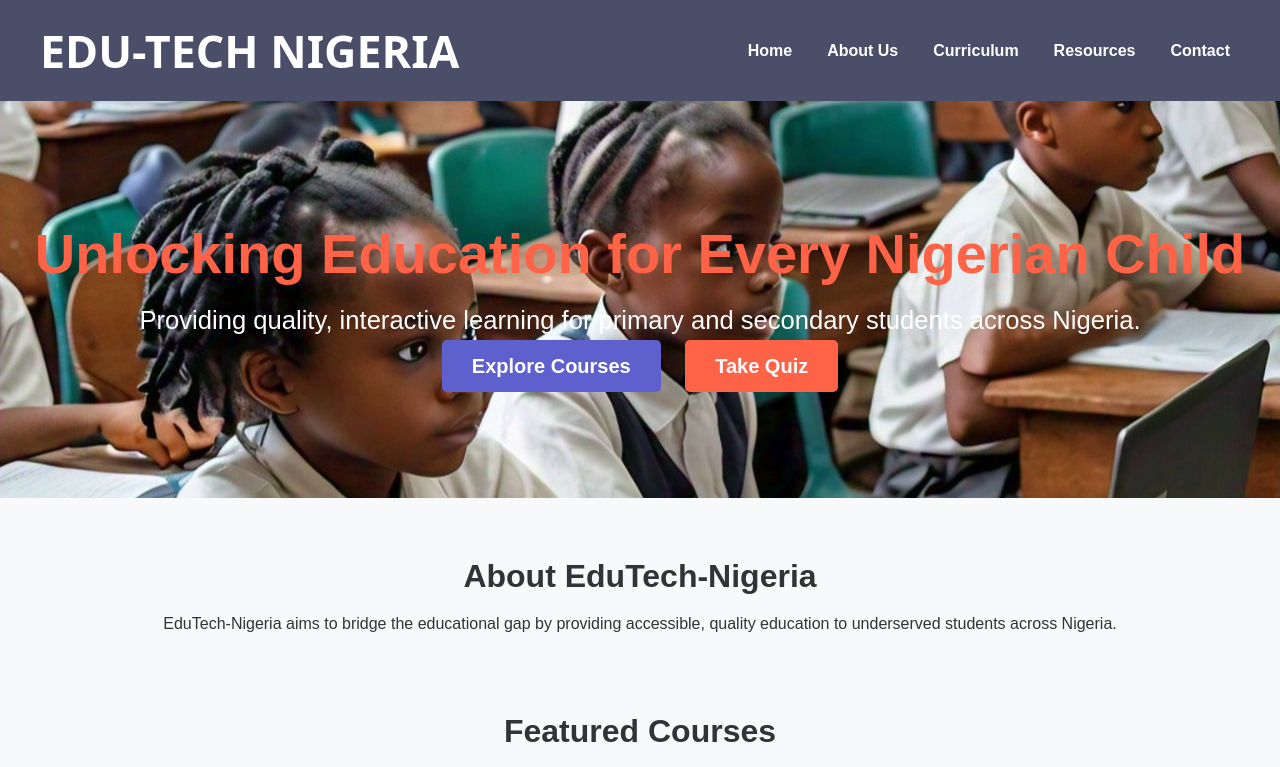
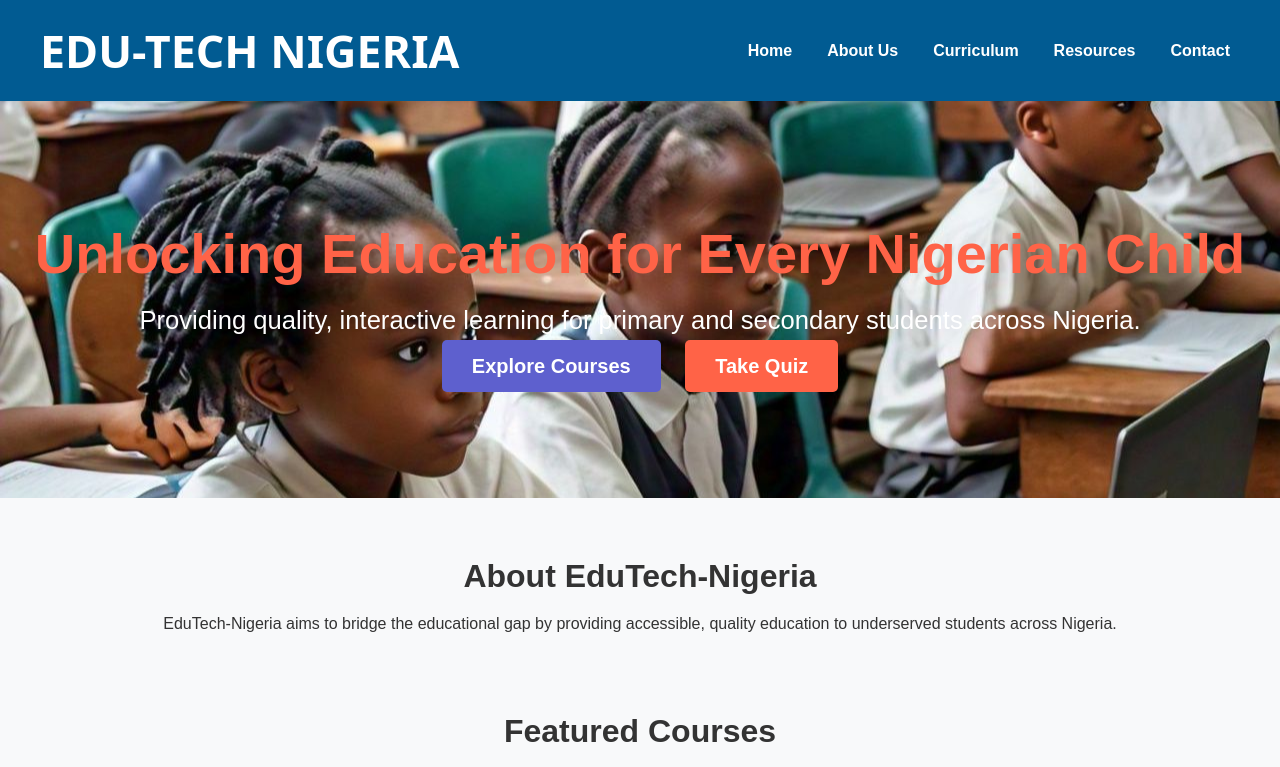
Before and after one commit to Odunsih/EduTech-Nigeria.github.io, a plain HTML site: page homepage.html in a window 1280 px wide. Shown: the top 767 px of the page. Drawn offline with Linux system fonts and the light colour scheme.

Commit message:
Update homepage.css

```diff
--- a/homepage.css
+++ b/homepage.css
@@ -13,7 +13,7 @@ body {
 
 /* Navigation Bar */
 .navbar {
-    background-color: #4a4e69;
+    background-color: #015b92;
     padding: 20px 40px;
     box-shadow: 0 4px 6px rgba(0, 0, 0, 0.1);
 }
```
